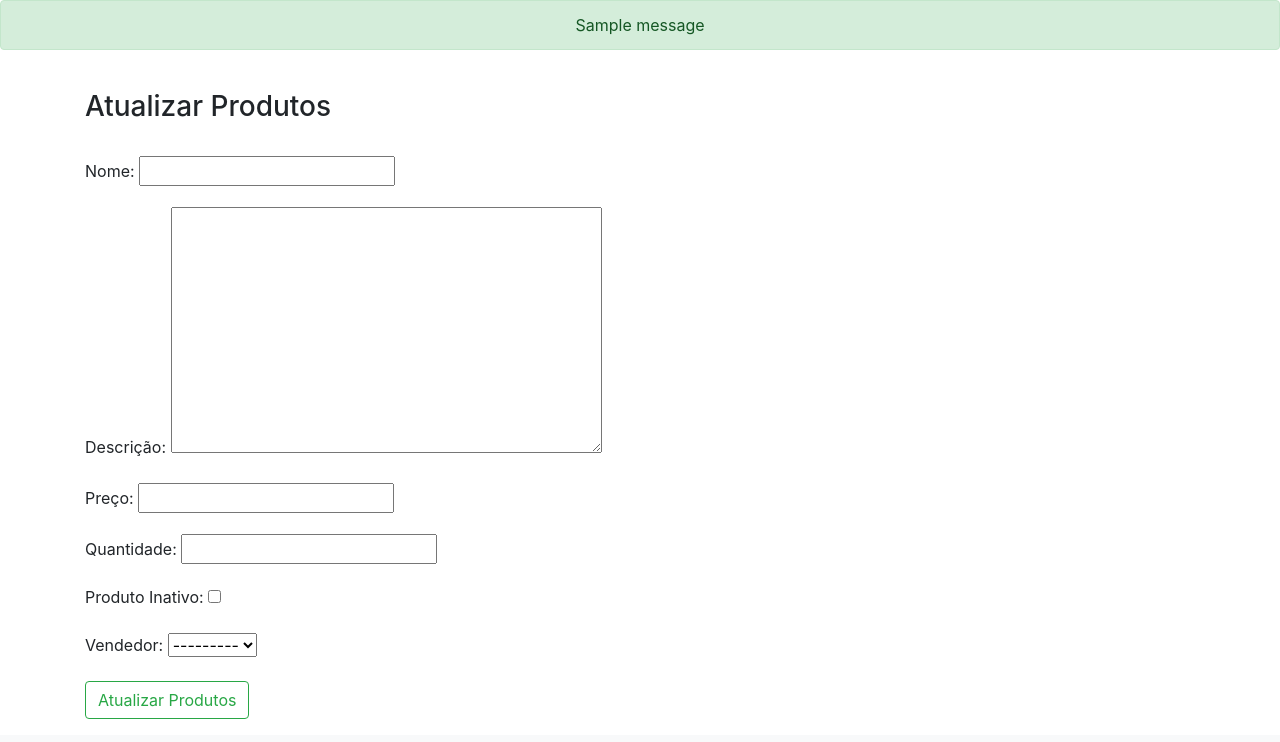
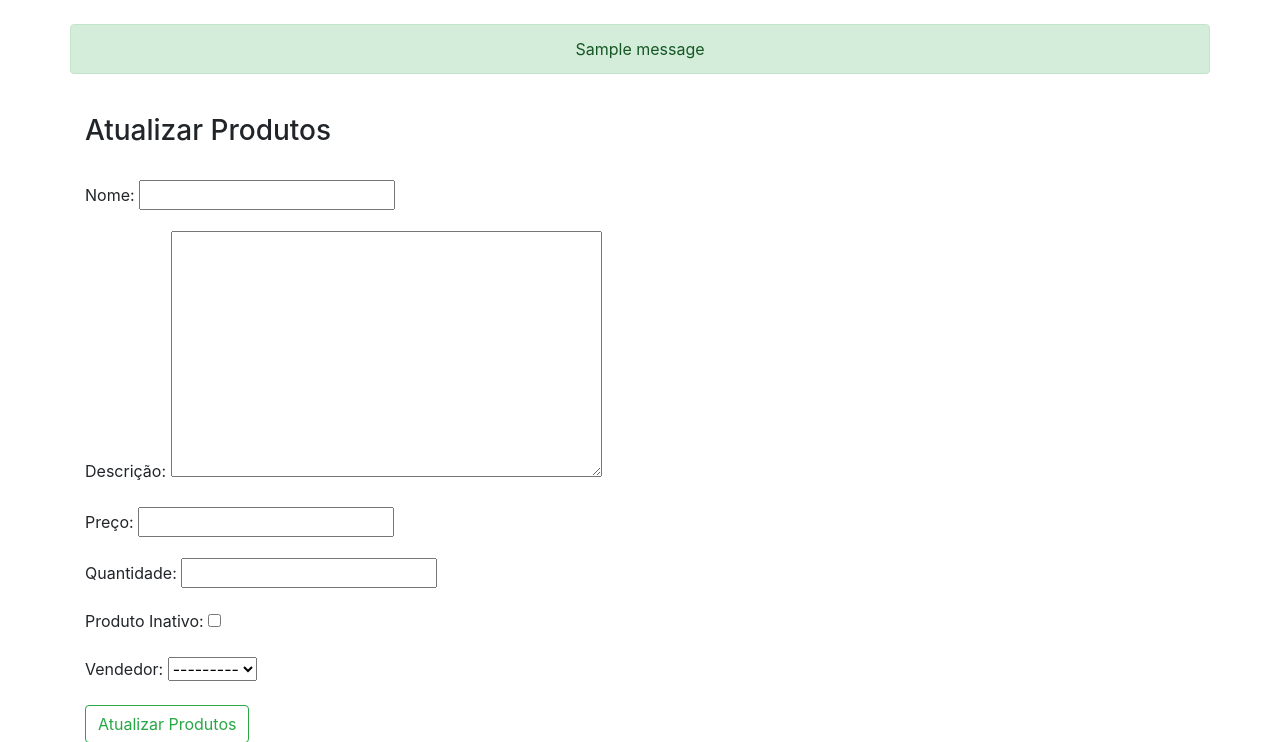
Before and after one commit to vaniapatriciab/desafio_luiza_code, a Django app: page /atualizar-prod/ in a window 1280 px wide. Shown: the part 176-918 px from the top of the page. Before the commit the page ends 895 px from the top, so only its background shows below. Run offline with Django 3.2, Linux system fonts and the light colour scheme; tables that the repository leaves empty hold one stand-in row (values such as "Sample post"); one stand-in notice (Sample message) is shown.

Commit message:
Ajeitando formatação da msg de prod. cadastrado

```diff
--- a/luiza_code/lu_marketplace/templates/lu_marketplace/base.html
+++ b/luiza_code/lu_marketplace/templates/lu_marketplace/base.html
@@ -16,7 +16,7 @@
       crossorigin="anonymous"
     />
 
-  <title>Marketplace da Lu</title>
+    <title>Marketplace da Lu</title>
   </head>
 
   <body>
@@ -63,16 +63,16 @@
       <ul class="messages list-group text-center">
 
           {% for message in messages %}
-          <li{% if message.tags %}
-              class="{{ message.tags }}"{% endif %}>
-            <div class=" alert alert-success">
+          <li {% if message.tags %} class="{{ message.tags }}"{% endif %}>
+            <div class="container alert alert-success mt-4">
               {{ message }}
             </div>
           </li>
         {% endfor %}
       </ul>
-{% endif %}
+      {% endif %}
     </div>
+
     <div class="container">
       {% block content %} {% endblock %}
     </div>
```
